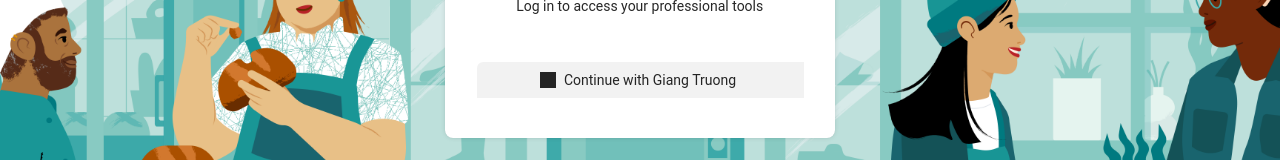
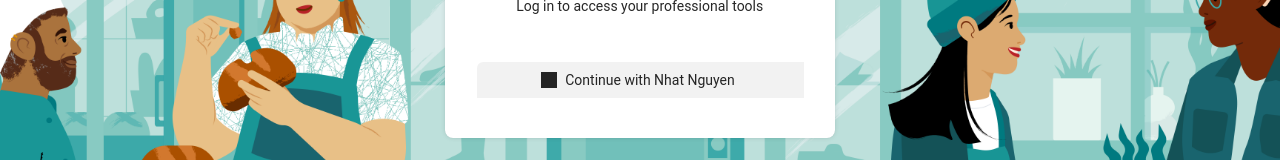
Before and after one commit to datistpham/s-facebook, a React (Create React App) app: page / in a window 1280 px wide. Shown: the part 391-551 px from the top of the page. Built offline with nearby package versions, Linux system fonts and the light colour scheme; grey boxes are pictures that could not be loaded.

Commit message:
Update Index.jsx

```diff
--- a/src/component/Index.jsx
+++ b/src/component/Index.jsx
@@ -63,7 +63,7 @@ const Index = () => {
                                             />
                                           </div>
                                           <div className="x8t9es0 x1fvot60 xxio538 x1heor9g xuxw1ft x6ikm8r x10wlt62 xlyipyv x1h4wwuj x1pd3egz xeuugli">
-                                            Continue with Giang Truong
+                                            Continue with Nhat Nguyen
                                           </div>
                                         </div>
                                       </div>
```
